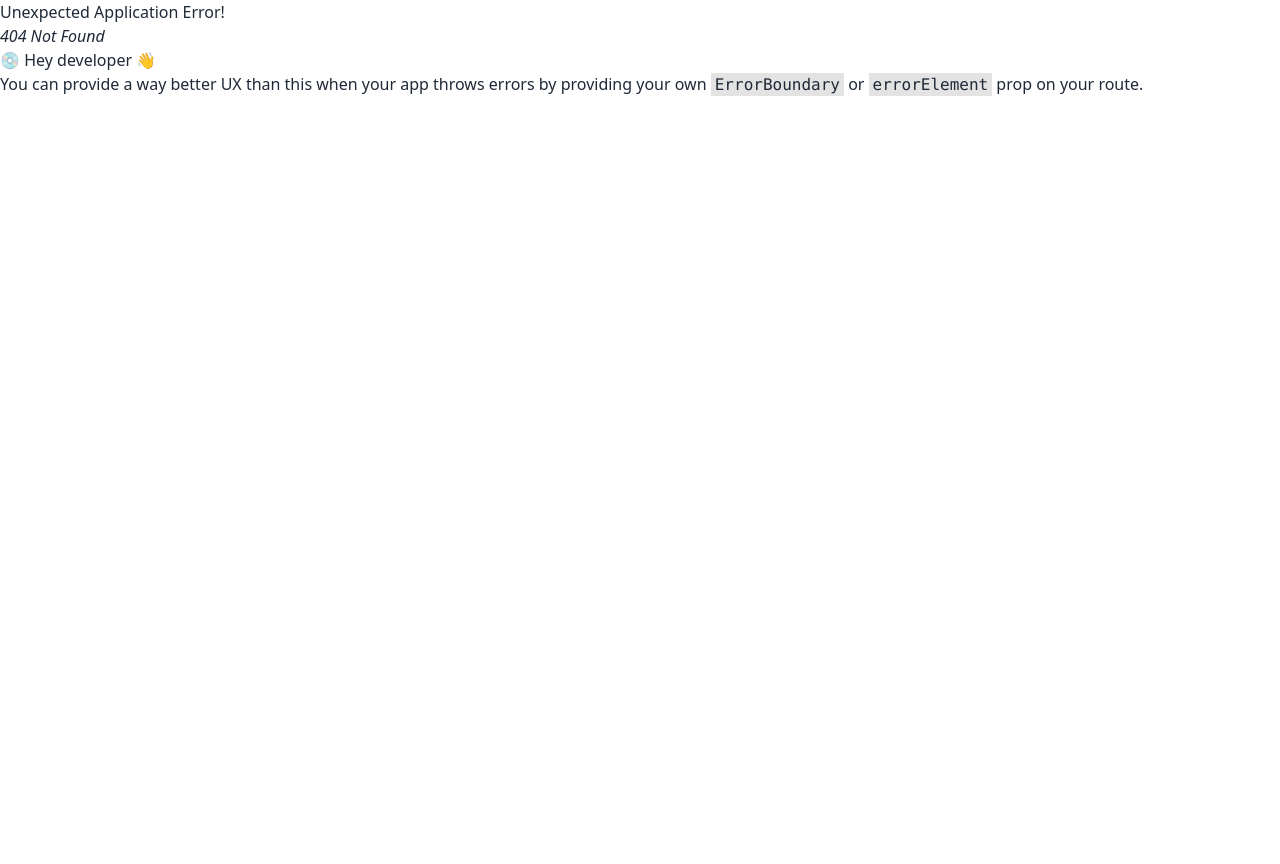
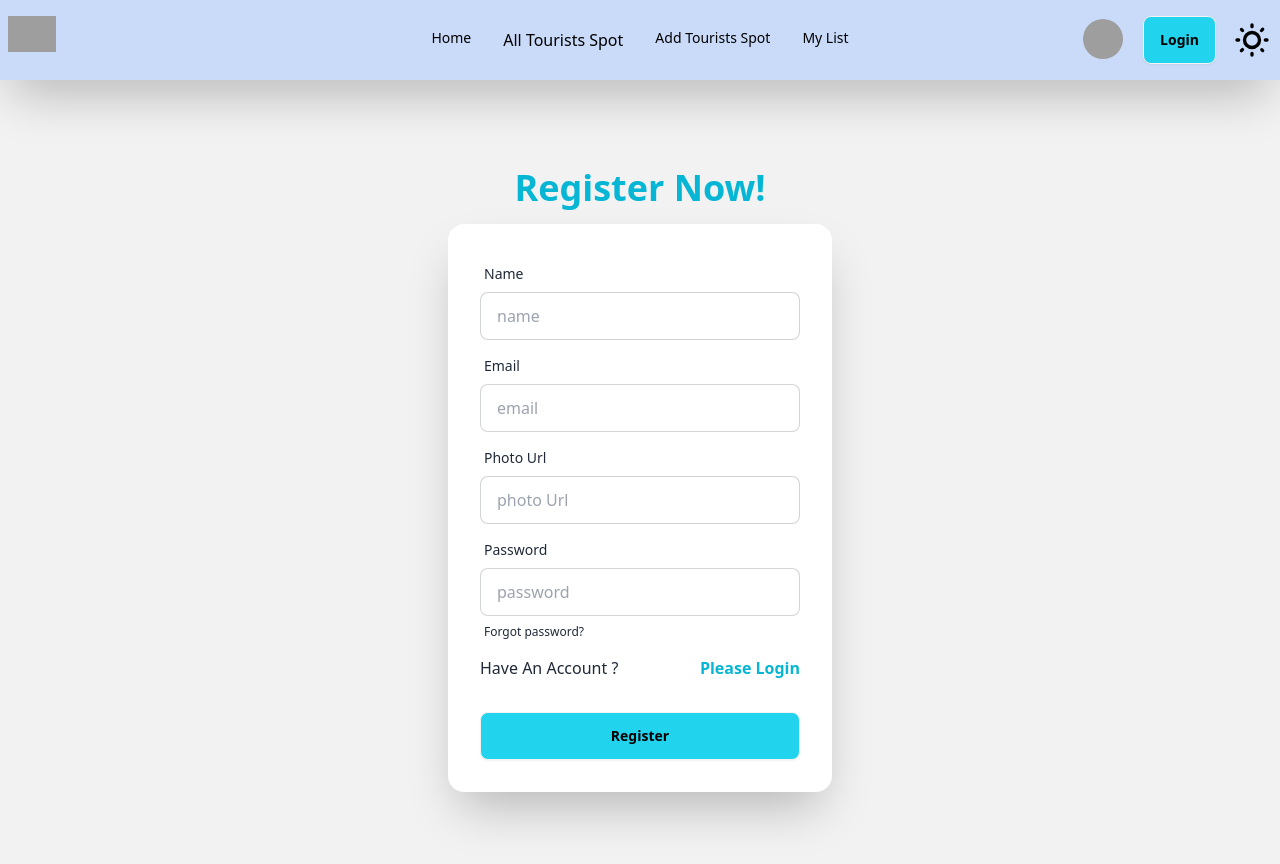
Before and after one commit to sumondas2001/Tourism-Management-client-A-10, a React (Vite) app: page /register in a window 1280 px wide. Before the commit this address had no page. Shown: the top 864 px of the page. Before the commit the page ends 800 px from the top, so only its background shows below. Built offline with nearby package versions, Linux system fonts and the light colour scheme; grey boxes are pictures that could not be loaded.

Commit message:
Login and Register section complete

```diff
--- a/package.json
+++ b/package.json
@@ -11,6 +11,7 @@
   },
   "dependencies": {
     "firebase": "^10.13.2",
+    "flowbite": "^2.5.1",
     "localforage": "^1.10.0",
     "match-sorter": "^6.3.4",
     "react": "^18.3.1",
--- a/src/Components/Carousel/Carousel.jsx
+++ b/src/Components/Carousel/Carousel.jsx
@@ -1,8 +1,10 @@
 
 
 const Carousel = () => {
+
+
      return (
-          <div className="carousel w-full mt-4">
+          <div className="carousel w-full mt-6">
                <div id="slide1" className="carousel-item relative w-full">
                     <img
                          src="https://img.daisyui.com/images/stock/photo-1625726411847-8cbb60cc71e6.webp"
@@ -40,7 +42,14 @@ const Carousel = () => {
                     </div>
                </div>
           </div>
+
+
+
+
      );
+
 };
 
+
+
 export default Carousel;
--- a/src/Components/Home/Home.jsx
+++ b/src/Components/Home/Home.jsx
@@ -1,4 +1,5 @@
 import Carousel from "../Carousel/Carousel";
+
 
 
 
@@ -7,6 +8,7 @@ const Home = () => {
           <div>
 
                <Carousel></Carousel>
+
           </div>
      );
 };
--- a/src/Components/Navbar/Navbar.jsx
+++ b/src/Components/Navbar/Navbar.jsx
@@ -32,11 +32,11 @@ const Navbar = () => {
                          isPending
                               ? "pending"
                               : isActive
-                                   ? "text-cyan-400 border-b-2 font-semibold border-cyan-300 "
-                                   : "hover:text-cyan-400"
+                                   ? "text-cyan-600 border-b-2 font-semibold border-cyan-800"
+                                   : "hover:border-cyan-800"
                     }
                >
-                    <span>Home</span>
+                    <span className="text-black ">Home</span>
                </NavLink>
           </li>
           <li>
@@ -50,7 +50,7 @@ const Navbar = () => {
                                    : "hover:text-cyan-400"
                     }
                >
-                    <span>All Tourists Spot</span>
+                    <span className="text-black text-base">All Tourists Spot</span>
                </NavLink>
           </li>
           <li>
@@ -60,11 +60,11 @@ const Navbar = () => {
                          isPending
                               ? "pending"
                               : isActive
-                                   ? "text-cyan-400 border-b-2 font-semibold border-cyan-300 "
-                                   : "hover:text-cyan-400"
+                                   ? "text-cyan-600 border-b-2 font-semibold border-cyan-800 "
+                                   : "hover:text-cyan-800"
                     }
                >
-                    <span>Add Tourists Spot</span>
+                    <span className="text-black">Add Tourists Spot</span>
                </NavLink>
           </li>
           <li>
@@ -74,11 +74,11 @@ const Navbar = () => {
                          isPending
                               ? "pending"
                               : isActive
-                                   ? "text-cyan-400 border-b-2 font-semibold border-cyan-300 "
-                                   : "hover:text-cyan-400"
+                                   ? "text-cyan-600 border-b-2 font-semibold border-cyan-800 "
+                                   : "hover:text-cyan-800"
                     }
                >
-                    <span>My List</span>
+                    <span className="text-black ">My List</span>
                </NavLink>
           </li>
      </>
@@ -87,7 +87,7 @@ const Navbar = () => {
 
      return (
           <div className="h-20">
-               <div className=" shadow-2xl fixed  w-full z-10 ">
+               <div className=" shadow-2xl fixed w-full z-50 bg-[#cadbfa] ">
                     <div className="navbar py-3   md:max-w-[1300px] mx-auto">
                          <div className="navbar-start">
                               <div className="dropdown">
@@ -149,8 +149,10 @@ const Navbar = () => {
                                         <li><a>Logout</a></li>
                                    </ul>
                               </div>
-                              <button className="btn px-4 font-bold text-black hover:bg-cyan-600 py-2 bg-cyan-400">Login</button>
+                              <Link to={"/login"}>
+                                   <button className="btn px-4 font-bold text-black hover:bg-cyan-600 py-2 bg-cyan-400">Login</button>
 
+                              </Link>
 
 
 
@@ -164,7 +166,7 @@ const Navbar = () => {
 
                                    {/* sun icon */}
                                    <svg
-                                        className="swap-off h-10 w-10 fill-current"
+                                        className="swap-off h-10 text-black w-10 fill-current"
                                         xmlns="http://www.w3.org/2000/svg"
                                         viewBox="0 0 24 24">
                                         <path
@@ -173,7 +175,7 @@ const Navbar = () => {
 
                                    {/* moon icon */}
                                    <svg
-                                        className="swap-on h-10 w-10 fill-current"
+                                        className="swap-on h-10 w-10 text-black fill-current"
                                         xmlns="http://www.w3.org/2000/svg"
                                         viewBox="0 0 24 24">
                                         <path
--- /dev/null
+++ b/src/Page/Login/Login.jsx
@@ -0,0 +1,61 @@
+import { Link } from "react-router-dom";
+
+
+const Login = () => {
+
+     const handelLogin = (event) => {
+          event.preventDefault();
+          const from = event.target;
+
+          const email = from.email.value;
+          const password = from.password.value;
+          const login = { email, password };
+          console.log(login)
+     }
+     return (
+          <div className="hero bg-base-200 min-h-screen">
+               <div className="hero-content flex-col ">
+                    <div className="">
+                         <h1 className="text-4xl font-bold text-cyan-500">Login now!</h1>
+
+                    </div>
+                    <div className="card bg-base-100 w-screen max-w-sm shrink-0 shadow-2xl">
+                         <form onSubmit={handelLogin}
+                              className="card-body">
+                              <div className="form-control">
+                                   <label className="label">
+                                        <span className="label-text">Email</span>
+                                   </label>
+                                   <input type="email" name="email" placeholder="email" className="input input-bordered" required />
+                              </div>
+                              <div className="form-control">
+                                   <label className="label">
+                                        <span className="label-text">Password</span>
+                                   </label>
+                                   <input type="password" name="password" placeholder="password" className="input input-bordered" required />
+                                   <label className="label">
+                                        <a href="#" className="label-text-alt link link-hover">Forgot password?</a>
+                                   </label>
+                              </div>
+                              <div className="flex justify-between">
+                                   <p className="font-medium">New here?</p>
+
+                                   <Link to={'/register'}>
+                                        <p className="hover:font-bold font-semibold hover:underline text-cyan-500 hover:text-cyan-400">
+                                             Create an account</p>
+                                   </Link>
+
+                              </div>
+                              <div className="form-control mt-6">
+
+                                   <button className="btn bg-cyan-400 hover:bg-cyan-600 text-black font-semibold">Login</button>
+
+                              </div>
+                         </form>
+                    </div>
+               </div>
+          </div>
+     );
+};
+
+export default Login;
--- /dev/null
+++ b/src/Page/Regiseter/Register.jsx
@@ -0,0 +1,77 @@
+import { Link } from "react-router-dom";
+
+
+const Register = () => {
+
+     const handelRegister = (event) => {
+          event.preventDefault();
+          const from = event.target;
+
+          const name = from.name.value;
+          const email = from.email.value;
+          const password = from.password.value;
+          const photo = from.photoUrl.value;
+          const login = { name, email, password, photo };
+          console.log(login)
+     }
+     return (
+          <div className="hero bg-base-200 min-h-screen">
+               <div className="hero-content flex-col ">
+                    <div className="">
+                         <h1 className="text-4xl font-bold text-cyan-500">Register Now!</h1>
+
+                    </div>
+                    <div className="card bg-base-100 w-screen max-w-sm shrink-0 shadow-2xl">
+                         <form onSubmit={handelRegister}
+                              className="card-body">
+                              <div className="form-control">
+                                   <label className="label">
+                                        <span className="label-text">Name</span>
+                                   </label>
+                                   <input type="text" name="name" placeholder="name" className="input input-bordered" required />
+                              </div>
+                              <div className="form-control">
+                                   <label className="label">
+                                        <span className="label-text">Email</span>
+                                   </label>
+                                   <input type="email" name="email" placeholder="email" className="input input-bordered" required />
+                              </div>
+                              <div className="form-control">
+                                   <label className="label">
+                                        <span className="label-text">Photo Url</span>
+                                   </label>
+                                   <input type="text" name="photoUrl" placeholder="photo Url" className="input input-bordered" required />
+                              </div>
+                              <div className="form-control">
+                                   <label className="label">
+                                        <span className="label-text">Password</span>
+                                   </label>
+                                   <input type="password" name="password" placeholder="password" className="input input-bordered" required />
+                                   <label className="label">
+                                        <a href="#" className="label-text-alt link link-hover">Forgot password?</a>
+                                   </label>
+                              </div>
+
+                              <div className="flex justify-between">
+                                   <p className="font-medium">Have An Account ?</p>
+
+                                   <Link to={'/login'}>
+                                        <p className="hover:font-bold font-semibold hover:underline text-cyan-500 hover:text-cyan-400">
+
+                                             Please Login</p>
+                                   </Link>
+
+                              </div>
+                              <div className="form-control mt-6">
+
+                                   <button className="btn bg-cyan-400 hover:bg-cyan-600 text-black font-semibold">Register</button>
+
+                              </div>
+                         </form>
+                    </div>
+               </div>
+          </div>
+     );
+};
+
+export default Register;
--- a/tailwind.config.js
+++ b/tailwind.config.js
@@ -9,8 +9,10 @@ export default {
   },
   plugins: [
     require('daisyui'),
+
   ],
   daisyui: {
     themes: ["light", "night"],
   },
+
 }
```
Also changed, not shown: src/main.jsx (+11 -1 lines), 1 other file (tests, documents, lock files or other folders).
